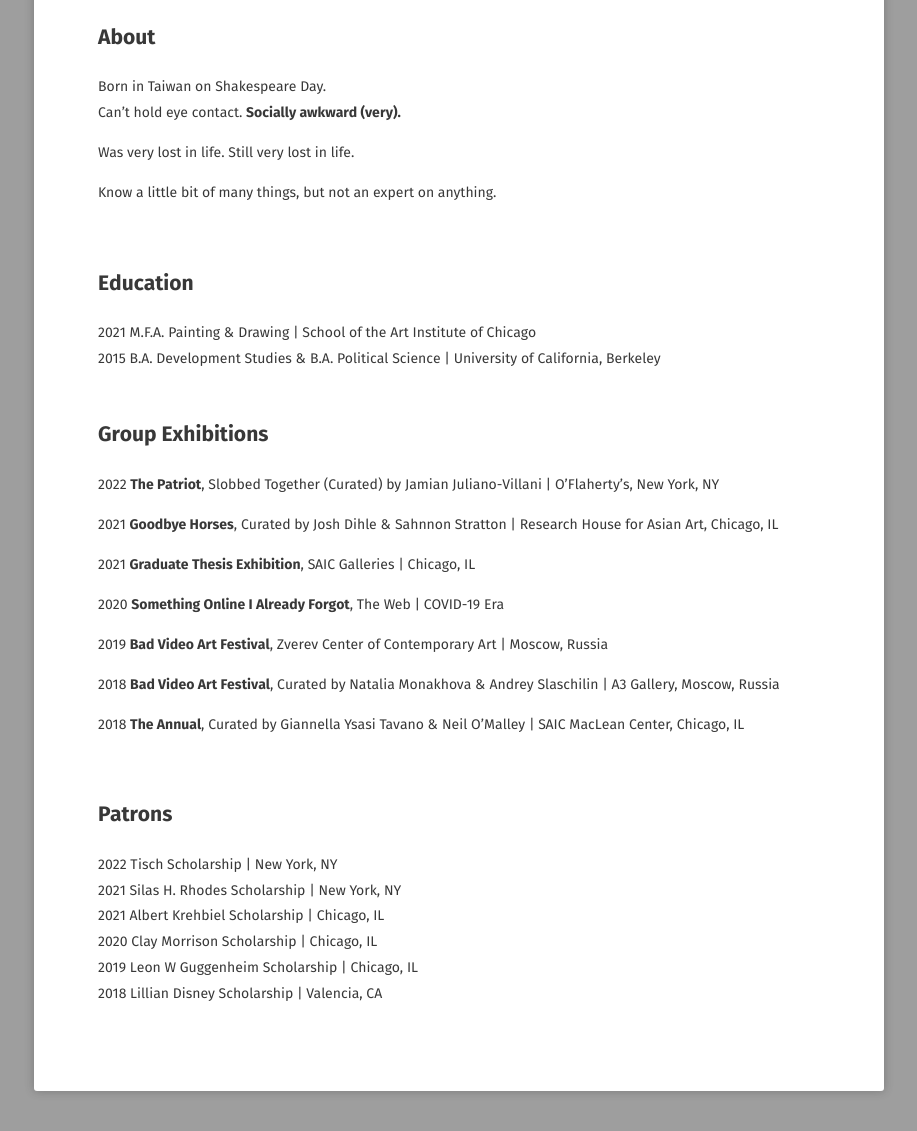
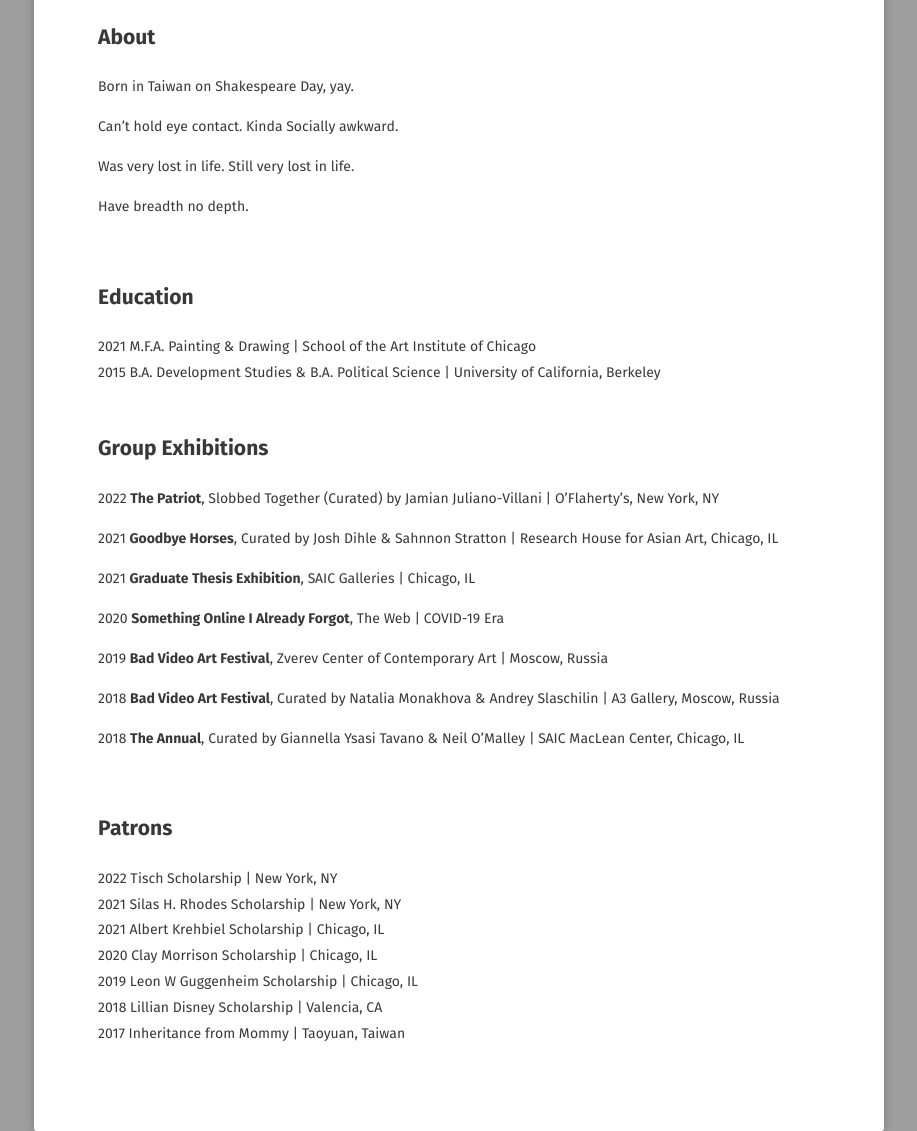
Before and after one commit to jchobanana/jchobanana.github.io, a Jekyll site: the page built from about/index.md, in a window 1280 px wide and 1400 px high, scrolled down 376 px. Shown: the part 269-1400 px from the top of the window, without its empty margins (181-1098 px from the left). Built offline with Jekyll 4.4.1, drawn with Linux system fonts in a browser that asks for light colours; some web fonts are replaced; before the commit the page ends 1736 px from its top, so only the background shows below that.

Commit message:
Update index.md

```diff
--- a/about/index.md
+++ b/about/index.md
@@ -11,13 +11,14 @@ comments: false
 	<a href="https://drive.google.com/uc?id=1usVpxProt6Pdu_7W41qpssf7WHSk0jLq" class="image-popup"><img src="https://drive.google.com/uc?id=1usVpxProt6Pdu_7W41qpssf7WHSk0jLq"></a>
 </figure>
 ## About
-Born in Taiwan on Shakespeare Day. <br>
-Can't hold eye contact. **Socially awkward (very).**
+Born in Taiwan on Shakespeare Day, yay. <br>
+<p></p>
+Can't hold eye contact. Kinda Socially awkward.
 <p></p>
 Was very lost in life.
 Still very lost in life.
 <p></p>
-Know a little bit of many things, but not an expert on anything. <br>
+Have breadth no depth. <br>
 <p></p>
 <br>
 
@@ -51,4 +52,5 @@ Know a little bit of many things, but not an expert on anything. <br>
 2020   Clay Morrison Scholarship | Chicago, IL <br>
 2019   Leon W Guggenheim Scholarship | Chicago, IL <br>
 2018   Lillian Disney Scholarship | Valencia, CA <br>
+2017   Inheritance from Mommy | Taoyuan, Taiwan  <br>
 <br>
```
